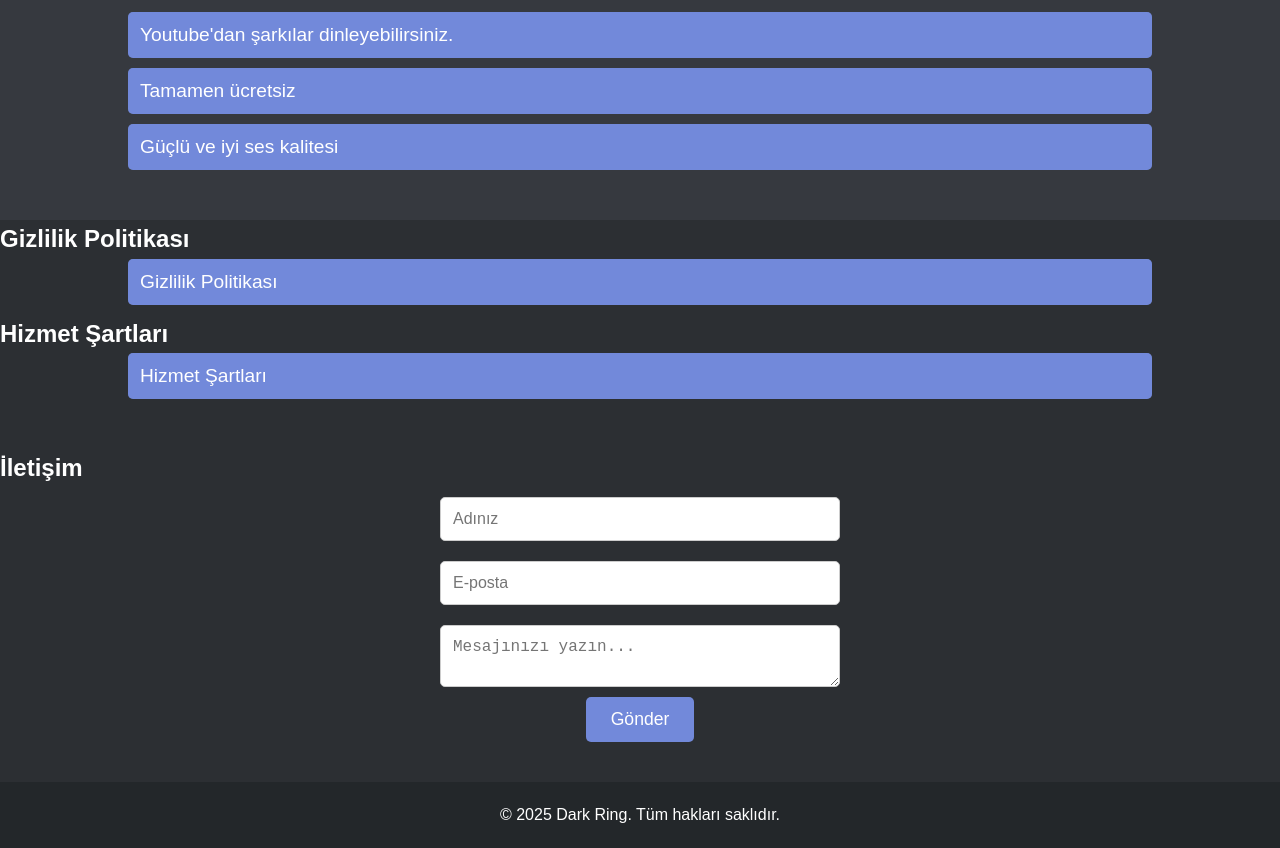
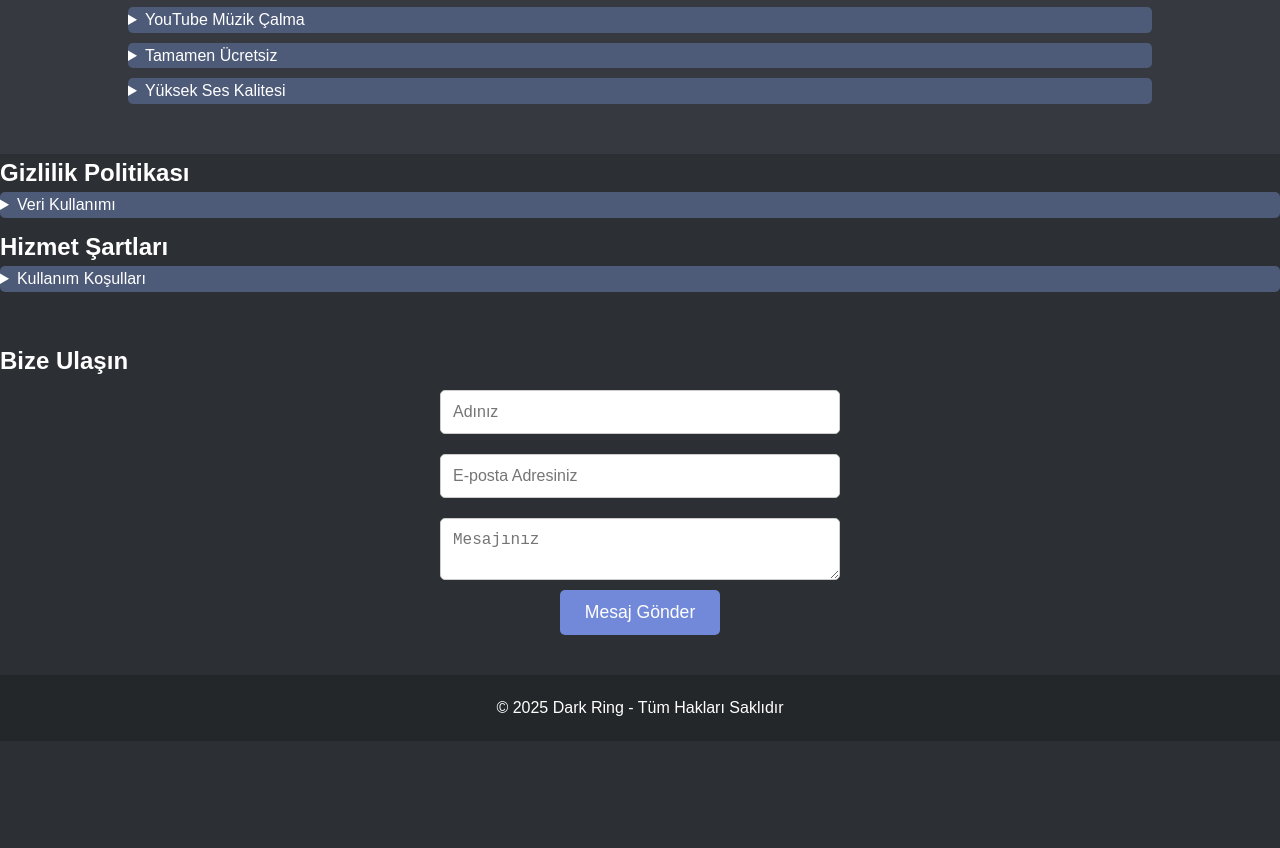
Before and after one commit to K88Lz/darkring, a plain HTML site: page index.html in a window 1280 px wide. Shown: the part 400-1248 px from the top of the page. After the commit the page ends 1141 px from the top, so only its background shows below. Drawn offline with Linux system fonts and the light colour scheme.

Commit message:
Update index.html

```diff
--- a/index.html
+++ b/index.html
@@ -3,93 +3,85 @@
 <head>
     <meta charset="UTF-8">
     <meta name="viewport" content="width=device-width, initial-scale=1.0">
-    <title>Discord Botu - Dark Ring</title>
+    <title>Dark Ring - Discord Botu</title>
     <link rel="stylesheet" href="style.css">
 </head>
 <body>
-    <!-- Header -->
-    <header>
+    <header class="hero">
         <div class="container">
-            <h1>Dark Ring</h1>
-            <p>Discord botumuzu keşfedin, özelliklerine göz atın!</p>
-            <a href="https://discord.com/oauth2/authorize?client_id=1349371506966270004&permissions=35184408788992&integration_type=0&scope=bot" class="button">Botu Davet Et</a>
+            <h1 class="hero-title">Dark Ring</h1>
+            <p class="hero-subtitle">Güçlü ve Ücretsiz Discord Botunuz</p>
+            <a href="https://discord.com/oauth2/authorize?client_id=1349371506966270004&permissions=35184408788992&integration_type=0&scope=bot" class="btn btn-primary">Botu Davet Et</a>
         </div>
     </header>
 
-    <!-- Features Section -->
-    <section id="features">
+    <main>
+        <section id="features" class="section">
             <div class="container">
-            <h2>Özellikler</h2>
+                <h2 class="section-title">Özellikler</h2>
                 <div class="accordion">
-                <div class="accordion-item">
-                    <button class="accordion-button">Youtube'dan şarkılar dinleyebilirsiniz.</button>
+                    <details class="accordion-item">
+                        <summary class="accordion-title">YouTube Müzik Çalma</summary>
                         <div class="accordion-content">
-                        <p>Çoğu bot bu özelliğe sahip değil ama bizde var!</p>
+                            <p>Rakiplerden farklı olarak YouTube'dan kesintisiz müzik keyfi sunuyoruz.</p>
                         </div>
+                    </details>
+                    <details class="accordion-item">
+                        <summary class="accordion-title">Tamamen Ücretsiz</summary>
+                        <div class="accordion-content">
+                            <p>Premium özellikler için ücret talep etmiyoruz - her şey bedava!</p>
                         </div>
-                <div class="accordion-item">
-                    <button class="accordion-button">Tamamen ücretsiz</button>
+                    </details>
+                    <details class="accordion-item">
+                        <summary class="accordion-title">Yüksek Ses Kalitesi</summary>
                         <div class="accordion-content">
-                        <p>Evet yanlış duymadınız. Bedava hizmet veriyoruz!</p>
+                            <p>Kristal netliğinde ses deneyimi - test et ve gör!</p>
                         </div>
-                </div>
-                <div class="accordion-item">
-                    <button class="accordion-button">Güçlü ve iyi ses kalitesi</button>
-                    <div class="accordion-content">
-                        <p>Deneyerek öğrenebilirsiniz :)</p>
-                    </div>
-                </div>
+                    </details>
                 </div>
             </div>
         </section>
 
-    <!-- Privacy Policy Section -->
-    <section id="privacy-policy">
+        <section id="privacy" class="section">
             <div class="container">
-            <h2>Gizlilik Politikası</h2>
-            <div class="accordion">
-                <div class="accordion-item">
-                    <button class="accordion-button">Gizlilik Politikası</button>
+                <h2 class="section-title">Gizlilik Politikası</h2>
+                <details class="accordion-item">
+                    <summary class="accordion-title">Veri Kullanımı</summary>
                     <div class="accordion-content">
-                        <p>Dark Ring botu, kullanıcıların verilerini yalnızca bot hizmetlerini sağlamak amacıyla toplar. Kullanıcı verileri üçüncü şahıslarla paylaşılmaz ve sadece bot hizmetinin sağlanabilmesi için gereklidir.</p>
+                        <p>Dark Ring, sadece hizmet sağlamak için gerekli verileri toplar ve asla üçüncü taraflarla paylaşmaz.</p>
                     </div>
-                </div>
-            </div>
+                </details>
             </div>
         </section>
 
-    <!-- Terms of Service Section -->
-    <section id="terms-of-service">
+        <section id="terms" class="section">
             <div class="container">
-            <h2>Hizmet Şartları</h2>
-            <div class="accordion">
-                <div class="accordion-item">
-                    <button class="accordion-button">Hizmet Şartları</button>
+                <h2 class="section-title">Hizmet Şartları</h2>
+                <details class="accordion-item">
+                    <summary class="accordion-title">Kullanım Koşulları</summary>
                     <div class="accordion-content">
-                        <p>Dark Ring botu, sadece Discord platformu üzerinde çalışır. Botun kötüye kullanımından, şiddetli dil kullanılmasından veya Discord'un kurallarına aykırı bir davranıştan sorumlu tutulamaz.</p>
+                        <p>Bot, yalnızca Discord kurallarına uygun şekilde kullanılmalıdır. Kötüye kullanım sorumluluğu kullanıcıya aittir.</p>
                     </div>
-                </div>
-            </div>
+                </details>
             </div>
         </section>
 
-    <!-- Contact Section -->
-    <section id="contact">
+        <section id="contact" class="section">
             <div class="container">
-            <h2>İletişim</h2>
-            <form action="#" method="post">
-                <input type="text" name="name" placeholder="Adınız" required>
-                <input type="email" name="email" placeholder="E-posta" required>
-                <textarea name="message" placeholder="Mesajınızı yazın..." required></textarea>
-                <button type="submit">Gönder</button>
+                <h2 class="section-title">Bize Ulaşın</h2>
+                <form class="contact-form" action="#" method="post">
+                    <input type="text" name="name" placeholder="Adınız" required class="form-input">
+                    <input type="email" name="email" placeholder="E-posta Adresiniz" required class="form-input">
+                    <textarea name="message" placeholder="Mesajınız" required class="form-input"></textarea>
+                    <button type="submit" class="btn btn-secondary">Mesaj Gönder</button>
                 </form>
             </div>
         </section>
+    </main>
 
-    <!-- Footer -->
-    <footer>
+    <footer class="footer">
         <div class="container">
-            <p>&copy; 2025 Dark Ring. Tüm hakları saklıdır.</p>
+            <p>&copy; 2025 Dark Ring - Tüm Hakları Saklıdır</p>
         </div>
     </footer>
 
```
Lines whose indentation alone changed are shown as unchanged.
